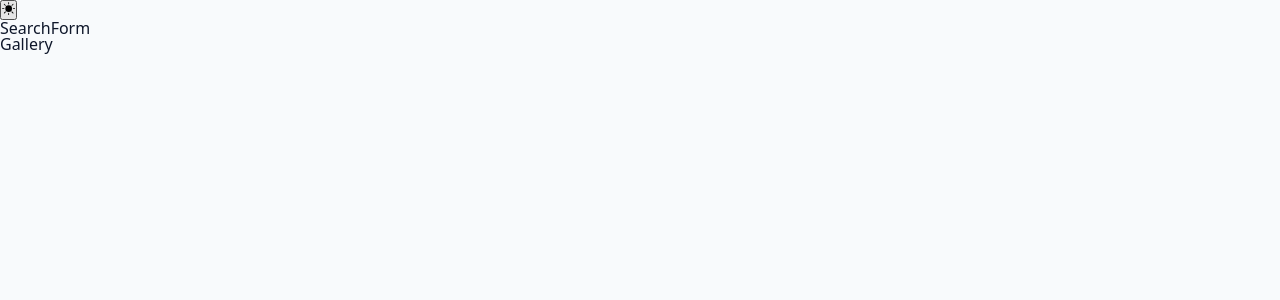
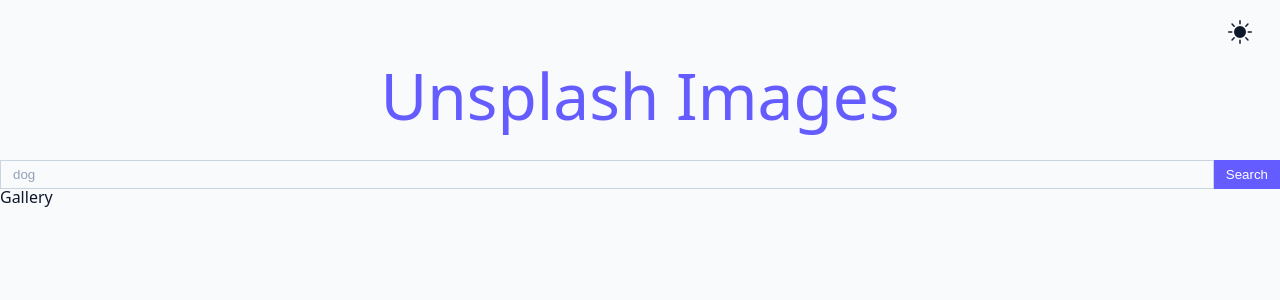
Before and after one commit to AnaraB/img_generator, a React (Vite) app: page / in a window 1280 px wide. Shown: the top 300 px of the page. Built offline with nearby package versions, Linux system fonts and the light colour scheme.

Commit message:
Unsplash API testaed, React Query set up

```diff
--- a/src/Gallery.jsx
+++ b/src/Gallery.jsx
@@ -1,4 +1,7 @@
 import React from 'react'
+
+// const url = 'https://api.unsplash.com/search/photos?page=3&query=dog&client_id=${key}'
+
 
 function Gallery() {
   return (
--- a/src/SearchForm.jsx
+++ b/src/SearchForm.jsx
@@ -1,9 +1,28 @@
-import React from 'react'
+import React from "react";
+
 
 function SearchForm() {
+  const handleSubmit = (e) => {
+    e.preventDefault();
+    const searchValue = e.target.elements.search.value;
+    if (!searchValue) return;
+  };
   return (
-    <div>SearchForm</div>
-  )
+    <section>
+      <h1 className="title">Unsplash Images</h1>
+      <form className="search-form" onSubmit={handleSubmit}>
+        <input
+          type="text"
+          className="form-input search-input"
+          name="search"
+          placeholder="dog"
+        />
+        <button type="submit" className="btn">
+          Search
+        </button>
+      </form>
+    </section>
+  );
 }
 
-export default SearchForm
+export default SearchForm;
--- a/src/ThemeToggle.jsx
+++ b/src/ThemeToggle.jsx
@@ -9,7 +9,7 @@
 
 
   return (
-  <section className="'toggle-container">
+  <section className="toggle-container">
     <button className="dark-toggle" onClick={toggleDarkTheme}>
       { isDarkTheme ? (
        <BsFillMoonFill className="toggle-icon"/>
--- a/src/index.css
+++ b/src/index.css
@@ -11,7 +11,6 @@
 html {
   font-size: 100%;
 } /*16px*/
-
 
 :root {
   /* colors */
@@ -51,8 +50,8 @@
   --backgroundColor: var(--grey-50);
   --textColor: var(--grey-900);
 
-  --darkModeTransition: color 0.3s ease-in-out, background-color 0.3s
-      ease-in-out;
+  --darkModeTransition: color 0.3s ease-in-out,
+    background-color 0.3s ease-in-out;
 }
 
 .dark-theme {
@@ -65,10 +64,46 @@
   background: var(--backgroundColor);
   color: var(--textColor);
   transition: var(--darkModeTransition);
-  font-family: system-ui, -apple-system, BlinkMacSystemFont, 'Segoe UI', Roboto,
-    Oxygen, Ubuntu, Cantarell, 'Open Sans', 'Helvetica Neue', sans-serif;
+  font-family: system-ui, -apple-system, BlinkMacSystemFont, "Segoe UI", Roboto,
+    Oxygen, Ubuntu, Cantarell, "Open Sans", "Helvetica Neue", sans-serif;
   font-weight: 400;
   line-height: 1;
+}
+
+p {
+  margin: 0;
+}
+h1,
+h2,
+h3,
+h4,
+h5 {
+  margin: 0;
+  font-family: var(--headingFont);
+  font-weight: 400;
+  line-height: 1;
+  text-transform: capitalize;
+  letter-spacing: var(--letterSpacing);
+}
+
+h1 {
+  font-size: clamp(2rem, 5vw, 5rem); /* Large heading */
+}
+
+h2 {
+  font-size: clamp(1.5rem, 3vw, 3rem); /* Medium heading */
+}
+
+h3 {
+  font-size: clamp(1.25rem, 2.5vw, 2.5rem); /* Small heading */
+}
+
+h4 {
+  font-size: clamp(1rem, 2vw, 2rem); /* Extra small heading */
+}
+
+h5 {
+  font-size: clamp(0.875rem, 1.5vw, 1.5rem); /* Tiny heading */
 }
 
 @media (prefers-color-scheme: dark) {
@@ -77,3 +112,195 @@
     --backgroundColor: var(--dark-mode-bg-color);
   }
 }
+
+.title {
+  text-align: center;
+}
+.text {
+  margin-bottom: 1.5rem;
+  max-width: 40em;
+}
+
+small,
+.text-small {
+  font-size: var(--small-text);
+}
+
+a {
+  text-decoration: none;
+}
+ul {
+  list-style-type: none;
+  padding: 0;
+}
+
+.img {
+  width: 100%;
+  display: block;
+  object-fit: cover;
+}
+
+/* form */
+
+.form {
+  width: 90vw;
+  max-width: var(--fixed-width);
+  background: var(--white);
+  border-radius: var(--borderRadius);
+  box-shadow: var(--shadow-2);
+  padding: 2rem 2.5rem;
+  margin: 3rem auto;
+}
+.form-label {
+  display: block;
+  font-size: var(--small-text);
+  margin-bottom: 0.5rem;
+  text-transform: capitalize;
+  letter-spacing: var(--letterSpacing);
+}
+.form-input,
+.form-textarea {
+  width: 100%;
+  padding: 0.375rem 0.75rem;
+  border-radius: var(--borderRadius);
+  background: var(--backgroundColor);
+  border: 1px solid var(--grey-200);
+}
+
+.form-row {
+  margin-bottom: 1rem;
+}
+
+.form-textarea {
+  height: 7rem;
+}
+::placeholder {
+  font-family: inherit;
+  color: var(--grey-400);
+}
+.form-alert {
+  color: var(--red-dark);
+  letter-spacing: var(--letterSpacing);
+  text-transform: capitalize;
+}
+/*
+========
+Toggle Container
+========
+*/
+
+.toggle-container {
+  width: var(--view-width);
+  max-width: var(--max-width);
+  padding: 1rem 0;
+  margin: 0 auto;
+  display: flex;
+  justify-content: end;
+}
+
+.dark-toggle {
+  background: transparent;
+  border-color: transparent;
+  width: 5rem;
+  height: 2rem;
+  display: grid;
+  place-items: center;
+  cursor: pointer;
+}
+.toggle-icon {
+  font-size: 1.5rem;
+  color: var(--textColor);
+}
+/*
+========
+Search Form
+========
+*/
+.title {
+  color: var(--primary-500);
+}
+.search-form {
+  width: var(--view-width);
+  max-width: var(--fixed-width);
+  margin: 0 auto;
+  margin-top: 2rem;
+  display: grid;
+  grid-template-columns: 1fr auto;
+}
+
+.search-input {
+  border-color: var(--grey-300);
+  transition: var(--darkModeTransition);
+  color: var(--textColor);
+  border-radius: 0;
+
+  /* border-right: none; */
+}
+
+.search-form .btn {
+  border-radius: 0;
+}
+.search-form .btn:hover {
+  background: var(--primary-300);
+  color: var(--black);
+}
+
+/* buttons */
+
+.btn {
+  cursor: pointer;
+  color: var(--white);
+  background: var(--primary-500);
+  border: transparent;
+  border-radius: var(--borderRadius);
+  letter-spacing: var(--letterSpacing);
+  padding: 0.375rem 0.75rem;
+  box-shadow: var(--shadow-1);
+  transition: var(--transition);
+  text-transform: capitalize;
+  display: inline-block;
+}
+.btn:hover {
+  background: var(--primary-700);
+  box-shadow: var(--shadow-3);
+}
+.btn-hipster {
+  color: var(--primary-500);
+  background: var(--primary-200);
+}
+.btn-hipster:hover {
+  color: var(--primary-200);
+  background: var(--primary-700);
+}
+.btn-block {
+  width: 100%;
+}
+
+/*
+========
+Gallery
+========
+*/
+
+.image-container {
+  width: var(--view-width);
+  max-width: var(--max-width);
+  margin: 3rem auto;
+  display: grid;
+  gap: 2rem;
+}
+
+.image-container .img {
+  height: 10rem;
+}
+
+@media (min-width: 768px) {
+  .image-container {
+    grid-template-columns: 1fr 1fr;
+  }
+}
+@media (min-width: 992px) {
+  .image-container {
+    grid-template-columns: 1fr 1fr 1fr;
+  }
+}
--- a/src/main.jsx
+++ b/src/main.jsx
@@ -3,9 +3,14 @@
 import App from "./App";
 import "./index.css";
 import { AppProvider } from "./context";
+import { QueryClient, QueryClientProvider } from "@tanstack/react-query";
+
+const queryClient = new QueryClient();
 
 ReactDOM.createRoot(document.getElementById("root")).render(
   <AppProvider>
+    <QueryClientProvider client={queryClient}>
     <App />
+    </QueryClientProvider>
   </AppProvider>
 );
```
Lines whose indentation alone changed are shown as unchanged.
